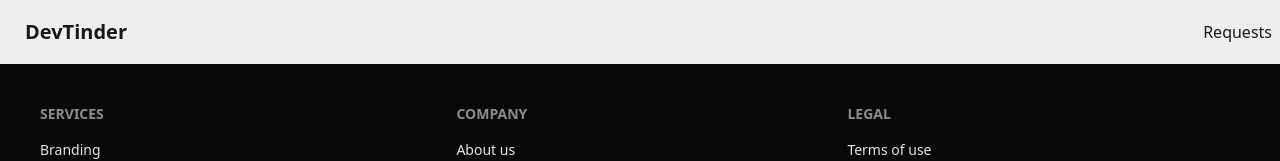
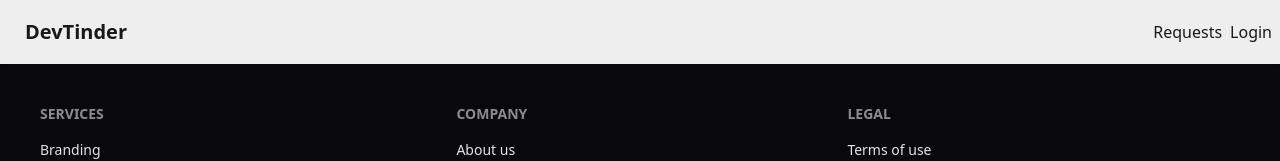
Before and after one commit to Athuldevan/DevTinder-Frontend, a React (Vite) app: page / in a window 1280 px wide. Shown: the top 161 px of the page. Built offline with nearby package versions, Linux system fonts and the light colour scheme; no server answers.

Commit message:
feat :added login button

```diff
--- a/src/components/NavBar/Navbar.jsx
+++ b/src/components/NavBar/Navbar.jsx
@@ -29,9 +29,12 @@
         </div>
 
         {/* REQUESTS */}
-        <div className="flex justify-center items-center ">
+        <div className="flex justify-center items-center gap-2">
           <Link to="/requests">Requests</Link>
+          <Link to="/login">Login</Link>
         </div>
+
+
 
         {user && (
           <div className="flex gap-8">
```
